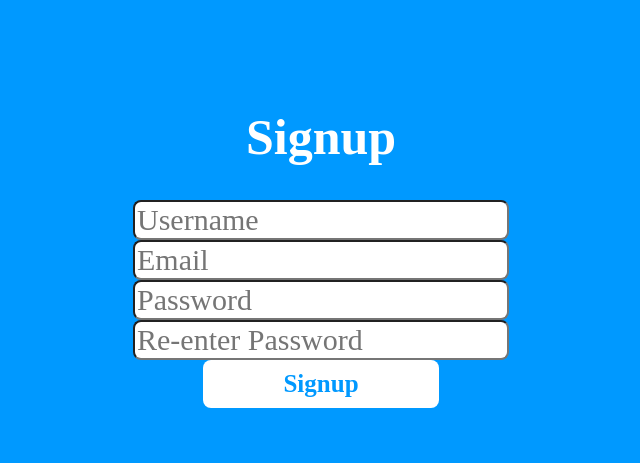
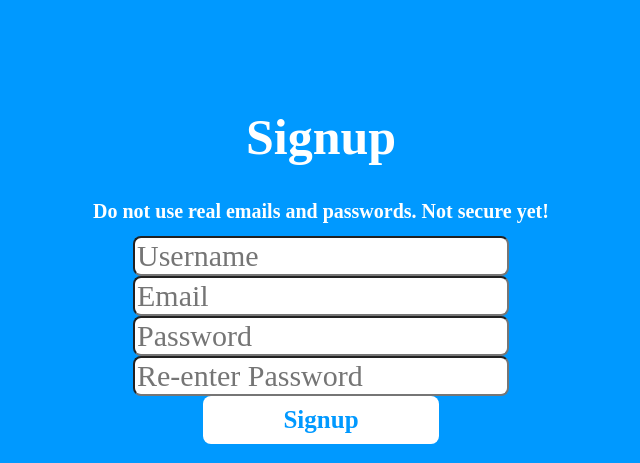
Before and after one commit to davidwxy62/RoomieMatter, a Flask app: page /signup in a window 1280 px wide. Shown: the part 208-671 px from the top of the page, without its empty margins (319-959 px from the left). Run offline with Flask 2, Linux system fonts and the light colour scheme.

Commit message:
auto commit

```diff
--- a/roomieMatter/templates/signup.html
+++ b/roomieMatter/templates/signup.html
@@ -34,6 +34,7 @@
 <body style="background-color: #0099ff">
     <div style="text-align: center">
         <h1>Signup</h1>
+        <h1 style="font-size: 20px; margin-top: 30px;">Do not use real emails and passwords. Not secure yet!</h1>
         <form action="/accounts/?target=/" method="post" enctype="multipart/form-data">
                 <div>
                     <input class="cuteForm" type="text" name="username" placeholder="Username" required/>
--- a/roomieMatter/templates/welcome.html
+++ b/roomieMatter/templates/welcome.html
@@ -25,7 +25,6 @@
     </head>
     <body style="background-color: #0099ff">
         <h1>This Is RoomieMatter</h1>
-        <h1 style="font-size: 20px">Do not use emails and passwords. Not secure yet!</h1>
             <a href="https://docs.google.com/presentation/d/172V2Z67Hw1hbHei56_m5pOsnYBS_34WVUlvM8qvmBPA/edit#slide=id.p"><p class="center">slides</p></a>
             <a href="/signup" style="font-family: avenir; color: white" style="text-align: center"><p class="center">signup</p></a>
             <a href="/login" style="font-family: avenir; color: white"><p class="center">login</p></a>
```
